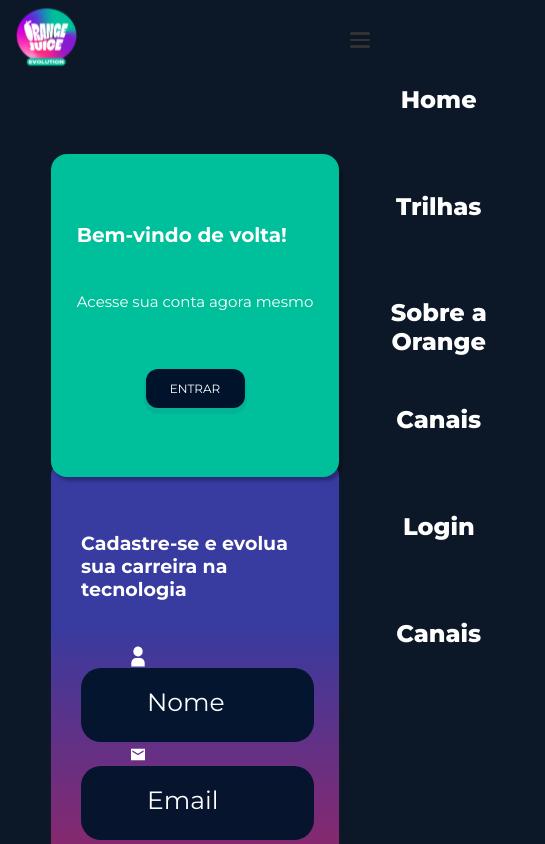
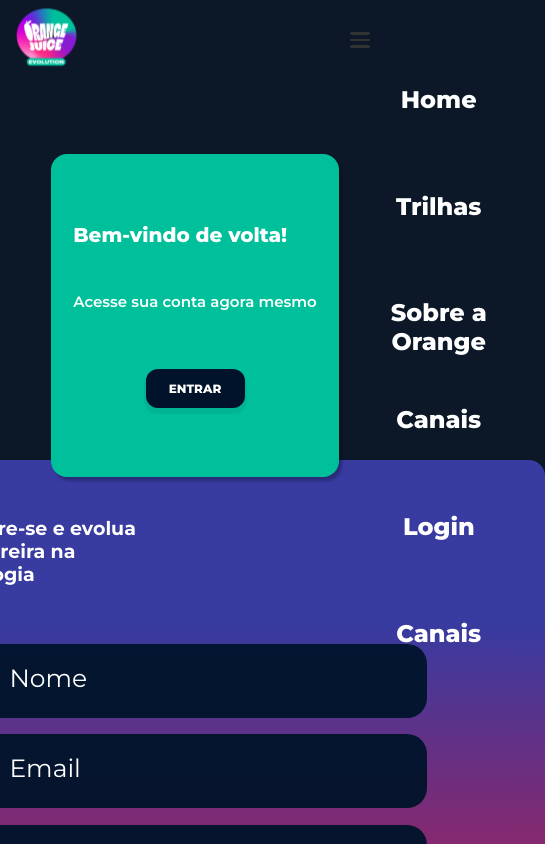
Before and after one commit to orange-squad28/orange-evolution-front, a Next.js app: page /login in a window 390 px wide. Shown: the top 844 px of the page, 545 px wide, since content can reach past the window. Built offline with nearby package versions, Linux system fonts and the light colour scheme.

Commit message:
continuando responsividade

```diff
--- a/src/components/Botao-grande/Botao-grande.module.css
+++ b/src/components/Botao-grande/Botao-grande.module.css
@@ -2,6 +2,7 @@
   width: 18.8rem;
   height: 7rem;
   font-size: 2.5rem;
+  font-weight: 800;
   color: #ffffff;
   border-radius: 20px;
   box-shadow: 0px 4px 1px 2px rgba(12, 24, 40, 0.07);
--- a/src/components/Input/Input.module.css
+++ b/src/components/Input/Input.module.css
@@ -21,7 +21,7 @@
   left: 50px;
 }
 
-@media (max-width: 768px) {
+/* @media (max-width: 768px) {
   .container {
     width: 23.3rem;
   }
@@ -29,4 +29,4 @@
   .input {
     width: inherit;
   }
-}
+} */
--- a/src/pages/login/Login.module.css
+++ b/src/pages/login/Login.module.css
@@ -87,18 +87,20 @@
     top: 17px;
   }
 
-  .form_login {
+  /* .form_login {
     width: 28.8rem;
     padding: 3rem;
     border-radius: 16px;
-  }
+  } */
 
   .aside_login_titulo {
     font-size: 2rem;
+    font-weight: 800;
   }
 
   .aside_login_parag {
     font-size: 1.5rem;
+    font-weight: 600;
   }
   .form_login_titulo {
     font-size: 1.9rem;
--- a/src/pages/login/index.tsx
+++ b/src/pages/login/index.tsx
@@ -3,7 +3,8 @@ import Cabecalho from 'src/components/Cabecalho'
 import Input from 'src/components/Input'
 import style from './Login.module.css'
 import { useForm, SubmitHandler } from 'react-hook-form'
-import { useRef } from 'react'
+import { useEffect, useRef } from 'react'
+import axios from 'axios'
 
 type Inputs = {
   nome: string
```
